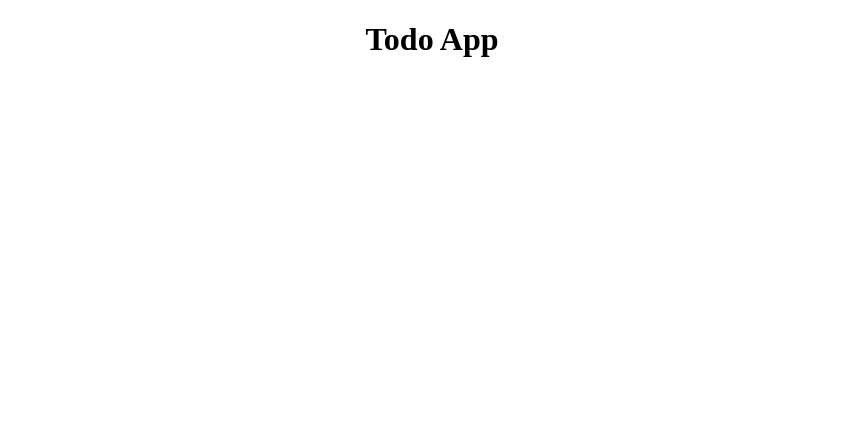
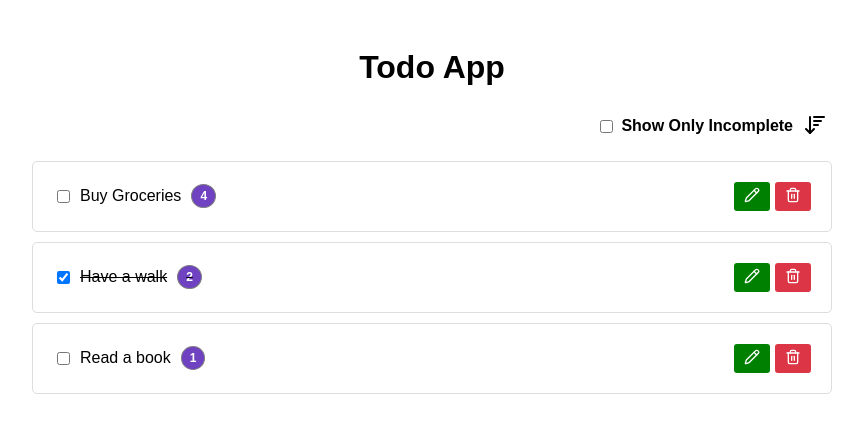
Before and after one commit to junsan24/react-todo-app, a React (Vite) app: page / in a window 1280 px wide. Shown: the top 430 px of the page, without its empty margins (208-1071 px from the left). Built offline with nearby package versions, Linux system fonts and the light colour scheme.

Commit message:
Show only incomplete tasks and sort tasks

```diff
--- a/package.json
+++ b/package.json
@@ -10,6 +10,7 @@
     "preview": "vite preview"
   },
   "dependencies": {
+    "lucide-react": "^1.14.0",
     "react": "^19.2.5",
     "react-dom": "^19.2.5"
   },
--- a/src/App.jsx
+++ b/src/App.jsx
@@ -1,14 +1,31 @@
 import TaskForm from "./components/TaskForm"
 import TaskControls from "./components/TaskControls"
 import TaskList from "./components/TaskList"
+import { useState } from "react"
 
 const App = () => {
+    const [tasks, setTasks] = useState([
+        { id: 1, title: 'Buy Groceries', completed: false, priority: '4' },
+        { id: 2, title: 'Have a walk', completed: true, priority: '2' },
+        { id: 3, title: 'Read a book', completed: false, priority: '1' }
+    ])
+
+    const [showOnlyIncomplete, setShowOnlyIncomplete] = useState(false)
+
+    const sortTasks = () => {
+        const sortedTasks = [...tasks].sort((a, b) => {
+            return a.priority - b.priority
+        })
+        setTasks(sortedTasks)
+    }
+
+
     return (
-        <div>
+        <div style={{fontFamily: 'Arial', maxWidth: '800px', margin: 'auto', padding: '20px'}}>
           <h1 style={{textAlign: 'center'}}>Todo App</h1>
           <TaskForm />
-          <TaskControls />
-          <TaskList />
+          <TaskControls showOnlyIncomplete={showOnlyIncomplete} setShowOnlyIncomplete={setShowOnlyIncomplete} sortTasks={sortTasks} />
+          <TaskList showOnlyIncomplete={showOnlyIncomplete} tasks={tasks} />
         </div>
     )
 }
--- a/src/components/TaskControls.jsx
+++ b/src/components/TaskControls.jsx
@@ -1,7 +1,18 @@
-const TaskControls = () => {
+import { ArrowDownWideNarrow } from "lucide-react"
+
+const TaskControls = ({ showOnlyIncomplete, setShowOnlyIncomplete, sortTasks }) => {
     return (
-        <>
-        </>
+        <div style={{display: 'flex', alignItems: 'center', marginBottom: '5px', fontWeight: 'bold', justifyContent: 'flex-end'}}>
+            <input
+                type="checkbox"
+                checked={showOnlyIncomplete}
+                onChange={() => setShowOnlyIncomplete(!showOnlyIncomplete)}
+            />
+            <span style={{marginLeft: '5px'}}>Show Only Incomplete</span>
+            <button onClick={sortTasks} style={{marginLeft: '5px', background: 'none', border: 'none', padding: '5px 5px', cursor: 'pointer'}}>
+                <ArrowDownWideNarrow />
+            </button>
+        </div>
     )
 }
 
--- a/src/components/TaskItem.jsx
+++ b/src/components/TaskItem.jsx
@@ -1,7 +1,22 @@
-const TaskItem = () => {
+import { Trash, Pencil } from 'lucide-react'
+
+const TaskItem = ({ task }) => {
     return (
-        <>
-        </>
+        <div style={{display: 'flex', alignItems: 'center', padding: '10px'}}>
+            <input type="checkbox" checked={task.completed} readOnly style={{marginRight: '10px'}} />
+            <span style={{textDecoration: task.completed ? 'line-through' : 'none', display: 'flex', alignItems: 'center'}}>
+                {task.title}
+                 <span style={{marginLeft: '10px', fontSize: '12px', fontWeight: 'bold', color: 'gray', border: '1px solid gray', padding: '4px 8px', borderRadius: '50%', backgroundColor: '#6f42c1', color: 'white'}}>
+                    {task.priority}
+                </span>
+            </span>
+            <button style={{marginLeft: 'auto', backgroundColor: 'green', color: 'white', border: 'none', padding: '5px 10px', borderRadius: '3px', cursor: 'pointer'}}>
+                <Pencil size={16} />
+            </button>
+            <button style={{marginLeft: '5px', backgroundColor: '#dc3545', color: 'white', border: 'none', padding: '5px 10px', borderRadius: '3px', cursor: 'pointer'}}>
+                <Trash size={16} />
+            </button>
+        </div>
     )
 }
 
--- a/src/components/TaskList.jsx
+++ b/src/components/TaskList.jsx
@@ -1,10 +1,19 @@
 import TaskItem from "./TaskItem"
 import EditTaskForm from "./EditTaskForm"
 
-const TaskList = () => {
+const TaskList = ({ tasks, showOnlyIncomplete }) => {
     return (
-        <>
-        </>
+        <div>
+            <ul style={{listStyle: 'none', padding: 0}}>
+                {tasks.filter(task => !task.completed || !showOnlyIncomplete).map(task => (
+                    <li key={task.id}
+                        style={{marginBottom: '10px', border: '1px solid #ddd', borderRadius: '5px', padding: '10px'}}
+                    >
+                        <TaskItem key={task.id} task={task} />
+                    </li>
+                ))}
+            </ul>
+        </div>
     )
 }
 
```
Also changed, not shown: 1 other file (tests, documents, lock files or other folders).
